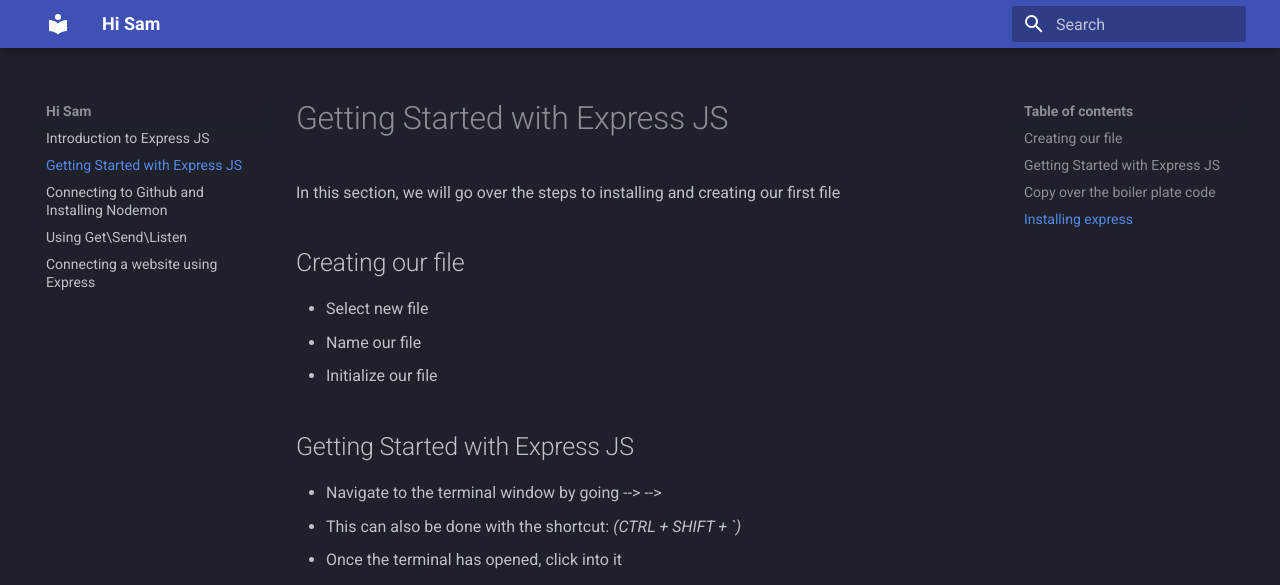
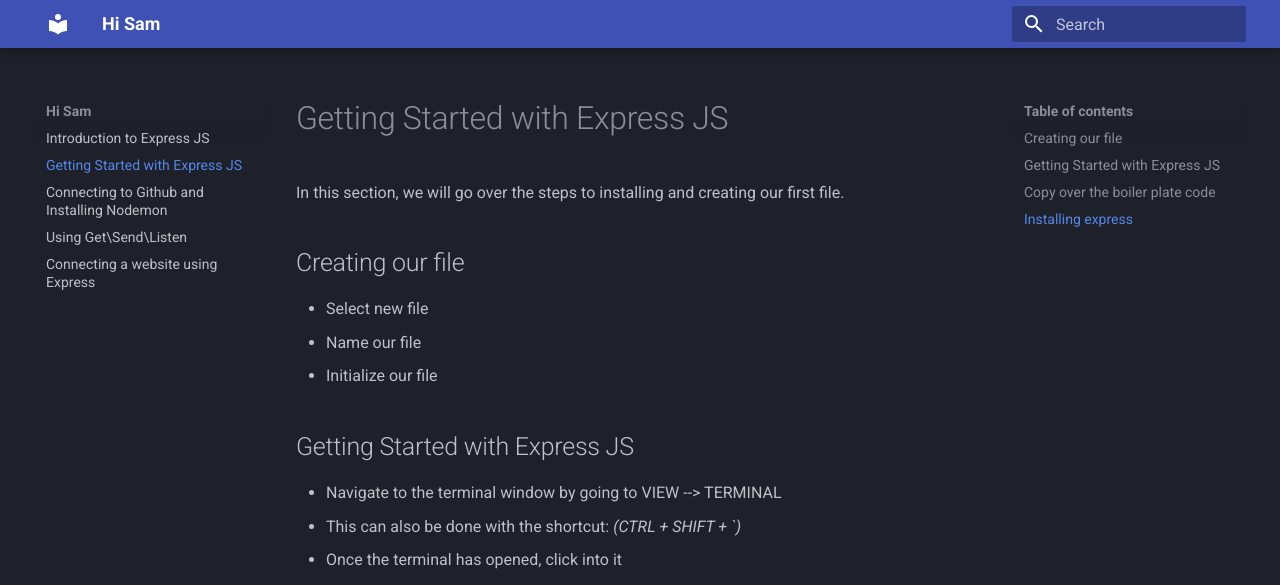
Before and after one commit to NBSutton98/COM-Documentation, an MkDocs documentation site: the page built from docs/task1.md, in a window 1280 px wide and 1042 px high. Shown: the top 585 px of the window. Built offline with MkDocs 1.6.1 and Material for MkDocs 9.7.7, drawn with Linux system fonts in a browser that asks for light colours.

Commit message:
Update task1.md

```diff
--- a/docs/task1.md
+++ b/docs/task1.md
@@ -1,7 +1,7 @@
 
 # Getting Started with Express JS
 
-In this section, we will go over the steps to installing and creating our first file
+In this section, we will go over the steps to installing and creating our first file.
 
 ## Creating our file
 - Select new file
@@ -9,7 +9,7 @@
 - Initialize our file
 
 ## Getting Started with Express JS
-- Navigate to the terminal window by going --> -->
+- Navigate to the terminal window by going to VIEW --> TERMINAL
   - This can also be done with the shortcut: *(CTRL + SHIFT + `)*
 - Once the terminal has opened, click into it
 - Type the following: **npm init**
```
